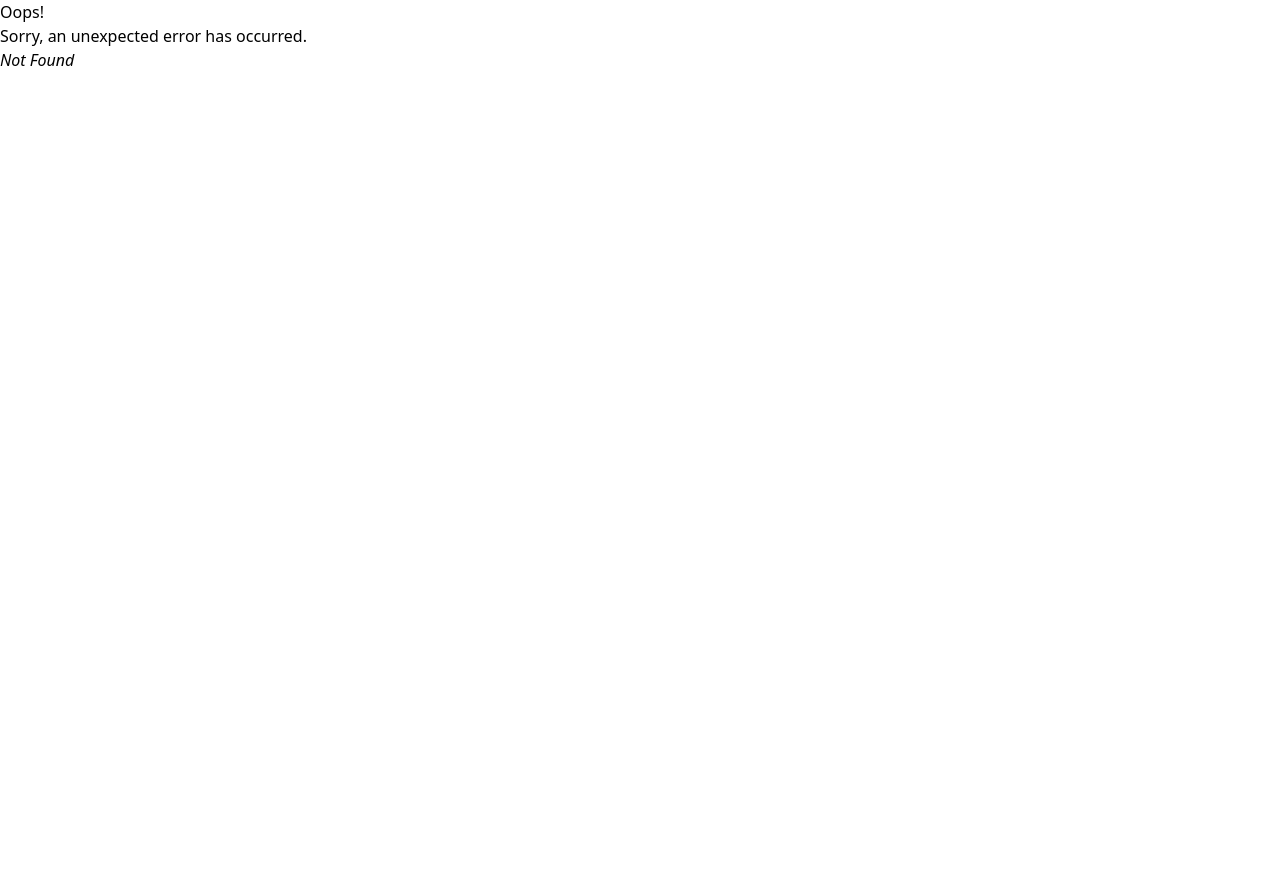
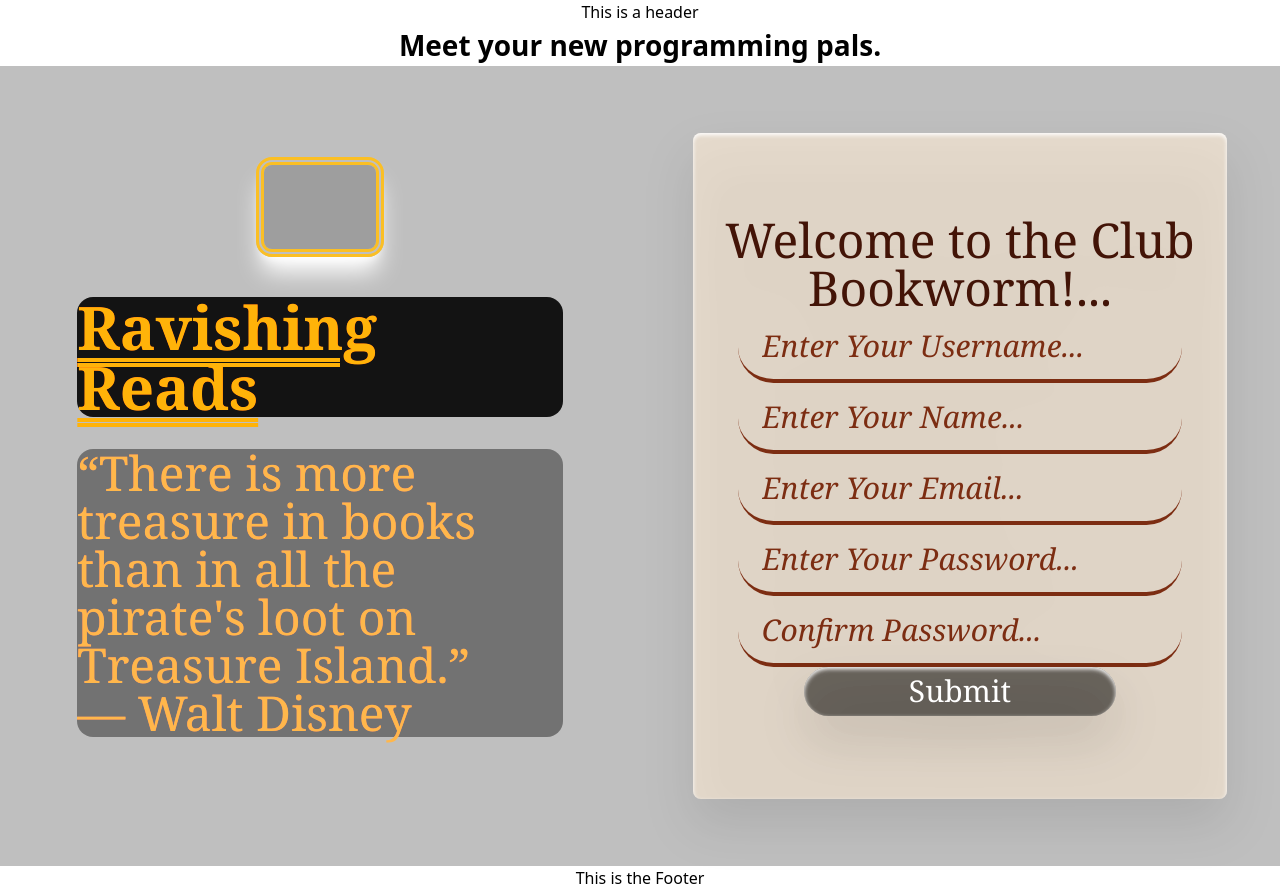
Before and after one commit to giancarlow333/ravishing-reads-v3, a React (Vite) app in the folder client/: page /signup in a window 1280 px wide. Before the commit this address had no page. Before the commit the page ends 800 px from the top, so only its background shows below. Built offline with nearby package versions, Linux system fonts and the light colour scheme; grey boxes are pictures that could not be loaded.

Commit message:
added in the signup page

```diff
--- a/client/src/pages/Profile.jsx
+++ b/client/src/pages/List.jsx
@@ -1,6 +1,6 @@
 
 
-const Profile = () => {
+const List = () => {
 
   return (
     <section>
@@ -30,4 +30,4 @@ const Profile = () => {
   );
 };
 
-export default Profile;
+export default List;
--- /dev/null
+++ b/client/src/pages/Signup.jsx
@@ -0,0 +1,34 @@
+
+const Signup = () => {
+
+    return (
+    <section class= "h-screen w-screen bg-fixed font-serif flex flex-col justify-center items-center backdrop-brightness-75">
+        <div class= "h-screen w-screen bg-fixed font-serif flex flex-col justify-center items-center backdrop-brightness-75">
+            <div class = "flex flex-row justify-center items-center w-full h-full">
+                <div class = "flex flex-col justify-center items-center h-full w-2/4 ">
+                    <div class = "flex justify-top items-center  flex-col w-5/6 h-5/6 p-6 ">
+                        <img class = "w-32 rounded-2xl border-8 border-amber-400 border-double shadow-white shadow-xl mb-10" src = "./img/avators/bookworm1.jpeg"></img>
+                            <h1 class = " text-6xl underline underline-offset-8 decoration-double decoration-4 text-amber-600 sub-pixel-antialiased rounded-2xl mb-8 bg-black bg-opacity-90 brightness-150 font-semibold" > Ravishing Reads</h1>
+                                <p class = "text-5xl text-orange-400 sub-pixel-antialiased rounded-2xl bg-black bg-opacity-40 brightness-125"> “There is more treasure in books than in all  the pirate's loot on Treasure Island.” <br></br> ― Walt Disney</p>
+                    </div>
+                </div>
+                <div class = "flex flex-col justify-center items-center h-full w-2/4">
+                    <div class = "flex justify-around items-center  flex-col w-5/6 h-5/6 bg-orange-100 bg-opacity-60 backdrop-blur-md shadow-white shadow-inner drop-shadow-2xl rounded-lg" >
+                        <form  method="post" action="auth/signup" class = "w-full h-3/4 flex flex-col justify-evenly items-center text-orange-900 " autocomplete="off" >
+                            <h3 class = "text-orange-950 text-5xl text-center">Welcome to the Club Bookworm!...</h3>
+                                <input class = " w-10/12  h-20  pl-6 bg-transparent border-b-4 border-orange-900 bg-orange-200 bg-opacity-80 placeholder:text-orange-900 placeholder:italic text-3xl rounded-full" type = "text" name = "username" placeholder = "Enter Your Username..."></input>
+                                <input class = " w-10/12  h-20  pl-6 bg-transparent border-b-4 border-orange-900 bg-orange-200 bg-opacity-80 placeholder:text-orange-900 placeholder:italic text-3xl rounded-full" type = "text" name = "name" placeholder = "Enter Your Name..."></input>
+                                <input class = " w-10/12  h-20  pl-6 bg-transparent border-b-4 border-orange-900 bg-orange-200 bg-opacity-80 placeholder:text-orange-900 placeholder:italic text-3xl rounded-full" type = "email" name = "email" placeholder = "Enter Your Email..."></input>
+                                <input class = " w-10/12  h-20  pl-6 bg-transparent border-b-4 border-orange-900 bg-orange-200 bg-opacity-80 placeholder:text-orange-900 placeholder:italic text-3xl rounded-full" type = "password" name = "password" placeholder = "Enter Your Password..."></input>
+                                <input class = " w-10/12  h-20  pl-6 bg-transparent border-b-4 border-orange-900 bg-orange-200 bg-opacity-80 placeholder:text-orange-900 placeholder:italic text-3xl rounded-full" type = "password" name = "confirmation" placeholder = "Confirm Password..."></input>
+                                <input class = "w-7/12 h-14 shadow-white shadow-inner drop-shadow-2xl rounded-full bg-stone-900 bg-opacity-60 text-white text-3xl" type = "submit" value = "Submit"></input>
+                        </form>
+                    </div>
+                </div>
+            </div>
+        </div>
+    </section>
+    );
+  };
+
+  export default Signup;
```
Also changed, not shown: client/src/main.jsx (+8 -3 lines).
